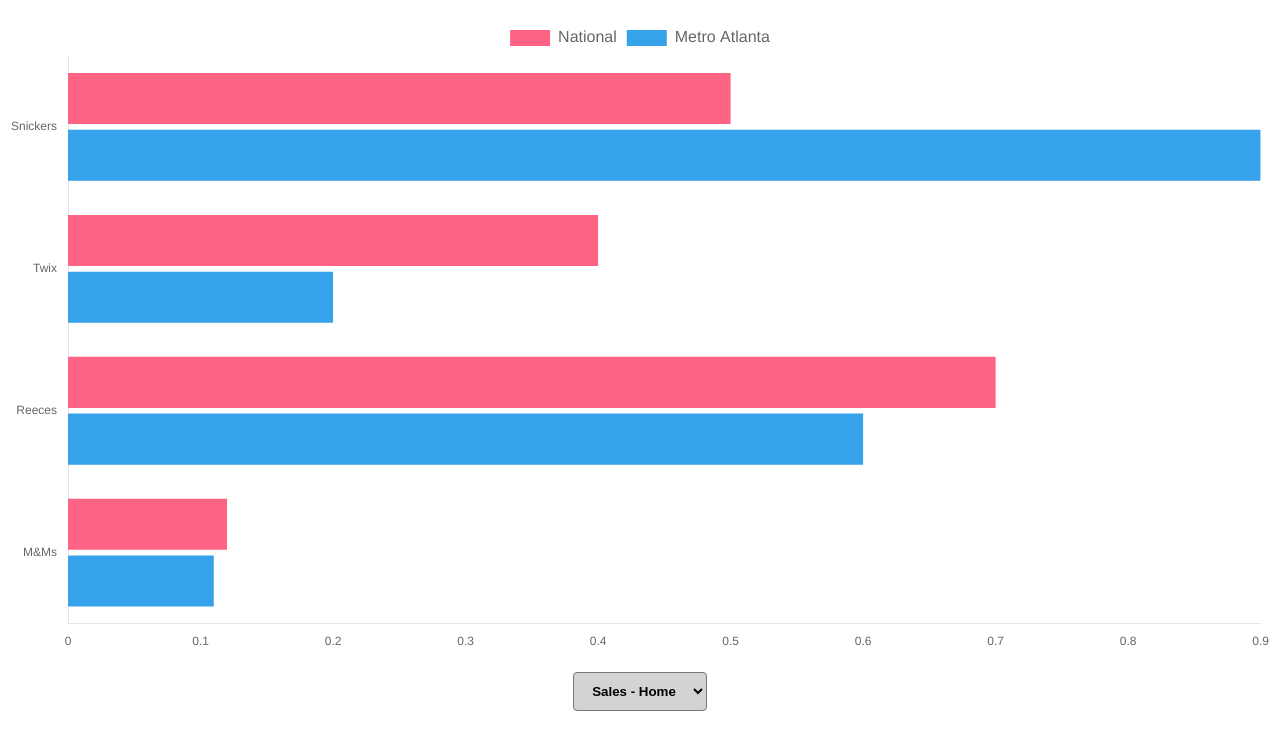
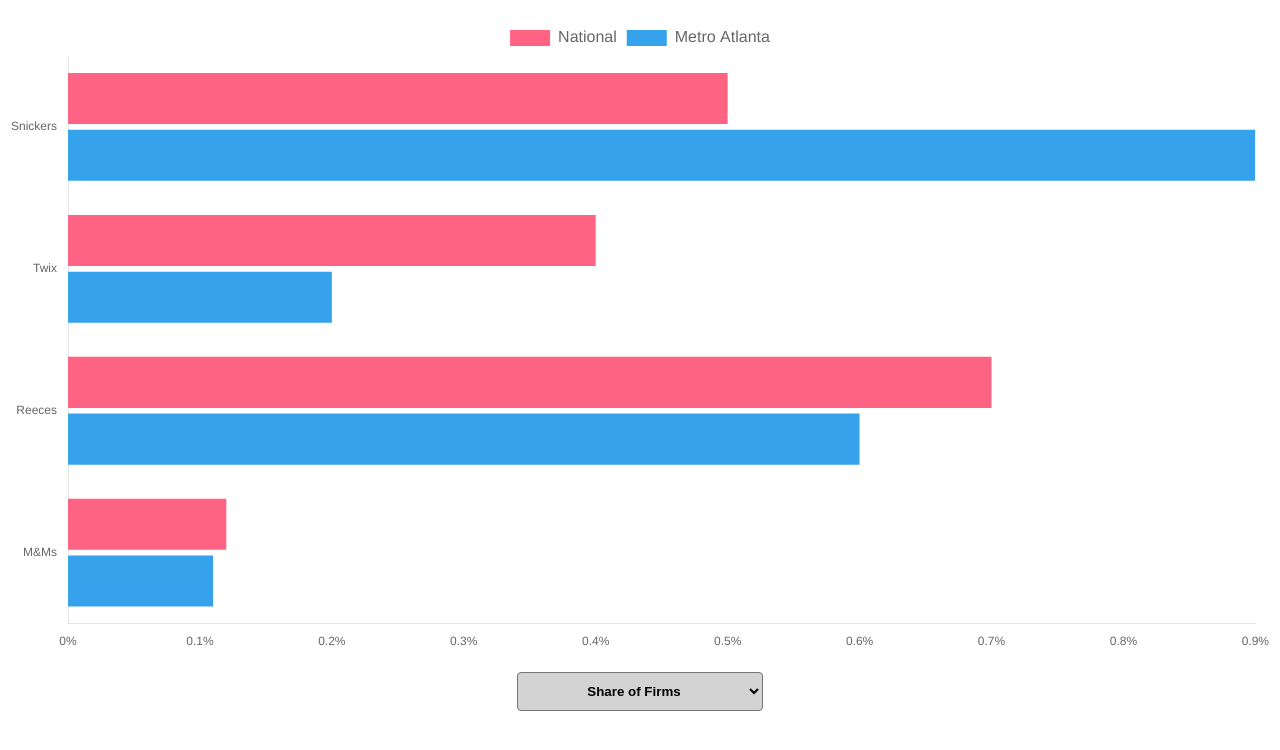
Before and after one commit to arc-research-analytics/blogViz_2.22.24, a plain HTML site: page index.html in a window 1280 px wide. Drawn offline with nearby package versions, Linux system fonts and the light colour scheme.

Commit message:
updated chart

```diff
--- a/index.html
+++ b/index.html
@@ -26,26 +26,26 @@
       onmouseover="this.style.cursor='pointer'; this.style.backgroundColor='darkgray'; "
       onmouseout="this.style.cursor='default'; this.style.backgroundColor='lightgray'; "
     >
-      <option value="salesHome">Sales - Home</option>
-      <option value="salesOffice">Sales - Office</option>
-      <option value="salesSchool">Sales - School</option>
+      <option value="shareFirms">Share of Firms</option>
+      <option value="shareEmployees">Share of Employees</option>
+      <option value="sharePayroll">Share of Annual Payroll ($1,000)</option>
     </select>
 
     <script>
       // Data from Excel table
       const data = {
         labels: ["Snickers", "Twix", "Reeces", "M&Ms"], // NAICS industries
-        salesHome: {
+        shareFirms: {
           // number of firms
           National: [0.5, 0.4, 0.7, 0.12], // national
           Metro: [0.9, 0.2, 0.6, 0.11], // metro
         },
-        salesOffice: {
+        shareEmployees: {
           // number of employees
           National: [0.6, 0.7, 0.1, 0.3], // national
           Metro: [0.2, 0.2, 0.9, 0.5], // metro
         },
-        salesSchool: {
+        sharePayroll: {
           // annual payroll
           National: [0.3, 0.6, 0.5, 0.8], // national
           Metro: [0.1, 0.4, 0.7, 0.2], // metro
@@ -61,12 +61,12 @@
           datasets: [
             {
               label: "National",
-              data: data.salesHome.National, // Initial data
+              data: data.shareFirms.National, // Initial data
               backgroundColor: "rgb(255, 99, 132)",
             },
             {
               label: "Metro Atlanta",
-              data: data.salesHome.Metro, // Initial data
+              data: data.shareFirms.Metro, // Initial data
               backgroundColor: "rgb(54, 162, 235)",
             },
           ],
@@ -107,6 +107,11 @@
               grid: {
                 display: false,
               },
+              ticks: {
+                callback: function (value, index, ticks) {
+                  return value + "%";
+                },
+              },
             },
           },
         },
```
